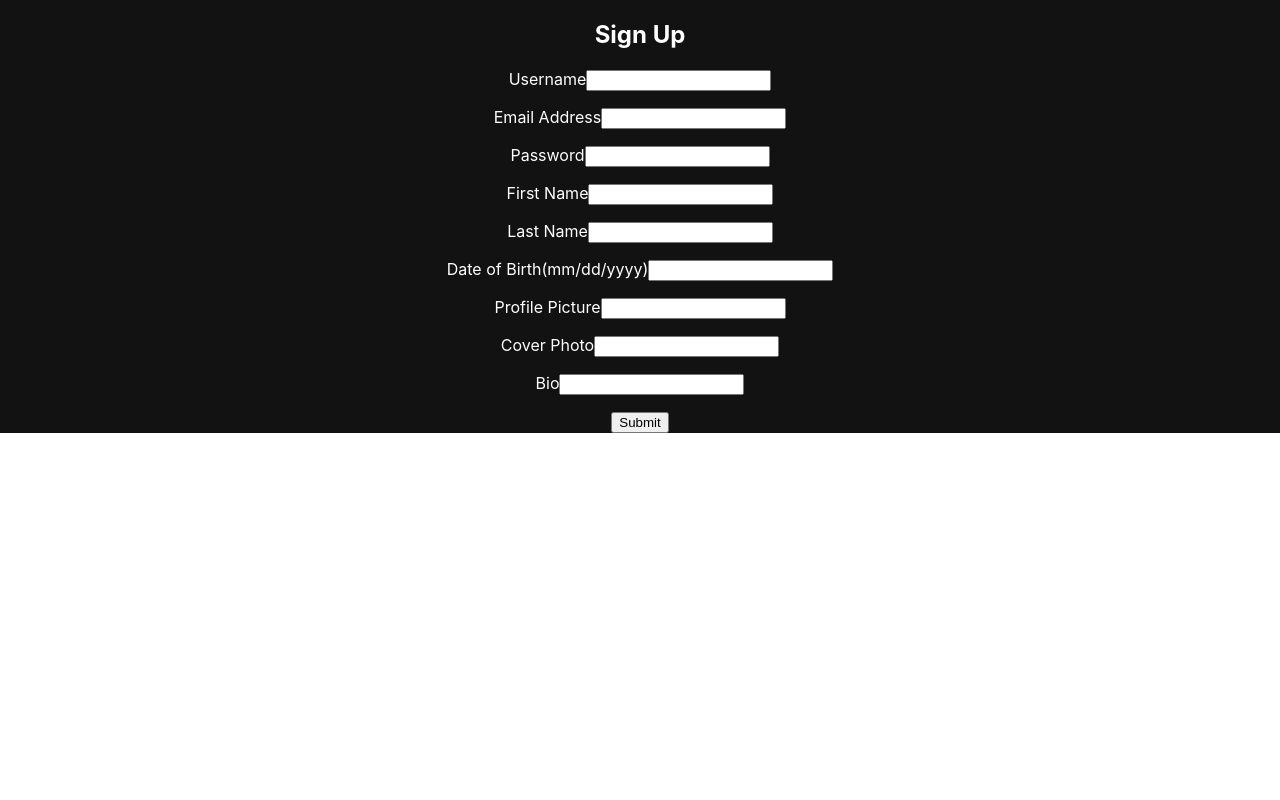
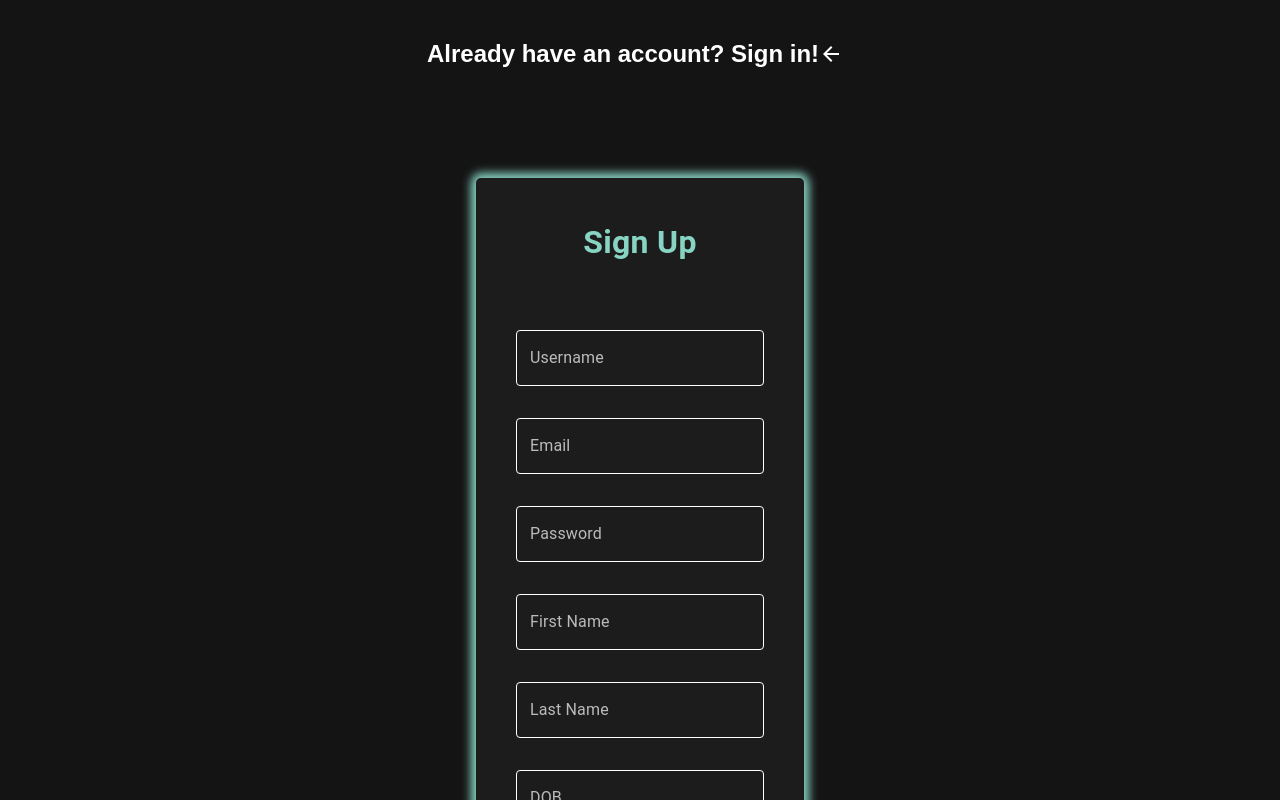
Before and after one commit to MatthewLongshore12/videogamesocialfinal, a React (Create React App) app in the folder client/: page /signup in a window 1280 px wide. Shown: the top 800 px of the page. Built offline with nearby package versions, Linux system fonts and the light colour scheme; no server answers.

Commit message:
Login and Signup forms styled

```diff
--- a/client/src/index.css
+++ b/client/src/index.css
@@ -5,6 +5,7 @@ body {
     sans-serif;
   -webkit-font-smoothing: antialiased;
   -moz-osx-font-smoothing: grayscale;
+  background-color: #121212;
 }
 
 code {
--- a/client/src/userviews/Sidebar.js
+++ b/client/src/userviews/Sidebar.js
@@ -66,14 +66,14 @@ const Sidebar = ({ setMode, mode }) => {
           </ListItem>
 
           {/* dark and light mode */}
-          <ListItem disablePadding>
+          {/* <ListItem disablePadding>
             <ListItemButton component="div">
               <ListItemIcon>
                 <DarkModeIcon />
               </ListItemIcon>
               <Switch onChange={e => setMode(mode === "light" ? "dark" : "light")} />
             </ListItemButton>
-          </ListItem>
+          </ListItem> */}
         </List>
       </Box>
     </Box>
--- a/client/src/userviews/auth/Login.js
+++ b/client/src/userviews/auth/Login.js
@@ -1,11 +1,60 @@
 import { useContext, useState, useEffect } from 'react'
 import NavController from '../../components/NavController'
-import { useNavigate } from "react-router-dom";
+import { useNavigate, Link } from "react-router-dom";
 import { UserContext } from '../../statekeeper/state';
+import { Avatar, Box, Button, ButtonGroup, TextField, Typography , IconButton } from '@mui/material'
+import styled from '@emotion/styled';
+import ArrowBackIcon from '@mui/icons-material/ArrowBack';
+import PersonAddAltIcon from '@mui/icons-material/PersonAddAlt';
+
+const StyledBox = styled(Box)({
+  display: "flex",
+  flexDirection: "column",
+  alignItems: "center",
+  backgroundColor: "#1c1c1c",
+  padding: "40px",
+  borderRadius: "5px",
+  boxShadow: "0px 0px 10px 5px #88d4c3",
+})
+
+const StyledHeader = styled(Typography)({
+  color: "#88d4c3",
+  fontSize: "32px",
+  fontWeight: "bold",
+  marginBottom: "40px",
+})
+
+const StyledTextField = styled(TextField)({
+  "& label.Mui-focused": {
+    color: "#88d4c3",
+  },
+  "& .MuiInput-underline:after": {
+    borderBottomColor: "#88d4c3",
+  },
+  "& .MuiOutlinedInput-root": {
+    "& fieldset": {
+      borderColor: "#ffffff",
+    },
+    "&:hover fieldset": {
+      borderColor: "#88d4c3",
+    },
+    "&.Mui-focused fieldset": {
+      borderColor: "#88d4c3",
+    },
+  },
+})
+
+const SubmitButton = styled(Button)(({ theme }) => ({
+  backgroundColor: '#88d4c3',
+  color: '#121212',
+  '&:hover': {
+    backgroundColor: '#88d4c3',
+    color: '#fff'
+  },
+}));
 
 
 function Login({handleLogin}) {
-
     const [email, setEmail] = useState("");
     const [password, setPassword] = useState("");
     const { user } = useContext(UserContext)
@@ -36,35 +85,46 @@ function Login({handleLogin}) {
       }
 
     return (
-        <>
-            <h2>LogIn</h2>
-            <form onSubmit={handleSubmit}>
-                email:
-                <br />
-                <input
+      <Box sx={{ display: "flex", flexDirection: "column", alignItems: "center", gap: "20px", minHeight: "100vh", backgroundColor: "#141414" }}>
+      <header className='toppage'>
+      </header>
+      <Box sx={{ display: "flex", justifyContent: "center", alignItems: "center", padding: "50px 0" }}>
+        <StyledBox>
+          <StyledHeader>Log In</StyledHeader>
+          <form onSubmit={handleSubmit} style={{width: "100%"}}>
+            <Box sx={{ display: "flex", alignItems: "center", gap: "10px", mb: 3 }}>
+            </Box>
+            <StyledTextField
               onChange={(e) => setEmail(e.target.value)}
-                    name="email"
+              sx={{ width: "100%", mb: 2 }}
+              inputProps={{ style: { color: "#ffffff" } }}
               id="email"
-                    type="text"
+              label="Email"
+              variant="outlined"
               value={email}
             />
-                <br />
-                password:
-                <br />
-                <input
+            <StyledTextField
               onChange={(e) => setPassword(e.target.value)}
-                    name="password"
+              sx={{ width: "100%", mb: 2 }}
+              inputProps={{ style: { color: "#ffffff" } }}
+              multiline
               id="password"
-                    type="password"
+              label="Password"
+              variant="outlined"
               value={password}
             />
-                <br />
-                <button type='submit'>Log In</button>
+            <SubmitButton type="submit">Go</SubmitButton>
           </form>
-            <br />
-            <h3>Create an Account for Free!</h3>
-            <NavController path='/signup' text='Sign Up' />
-        </>
+        </StyledBox>
+      </Box>
+      <footer className='buttpage'>
+        <h3>Don't have an account? Sign Up!
+          <Link to='/signup'>
+            <PersonAddAltIcon sx={{display: 'flex'}}/>
+          </Link>
+        </h3>
+      </footer>
+    </Box>
     )
 }
 
--- a/client/src/userviews/auth/Signup.js
+++ b/client/src/userviews/auth/Signup.js
@@ -1,11 +1,60 @@
 import React from "react";
+import styled from '@emotion/styled';
+import { Avatar, Box, Button, ButtonGroup, TextField, Typography , IconButton } from '@mui/material'
 import { useNavigate } from "react-router-dom";
 import {useFormik} from "formik"
 import * as yup from "yup"
+import ArrowBackIcon from '@mui/icons-material/ArrowBack';
+
+
+const StyledBox = styled(Box)({
+    display: "flex",
+    flexDirection: "column",
+    alignItems: "center",
+    backgroundColor: "#1c1c1c",
+    padding: "40px",
+    borderRadius: "5px",
+    boxShadow: "0px 0px 10px 5px #88d4c3",
+  })
+
+  const StyledHeader = styled(Typography)({
+    color: "#88d4c3",
+    fontSize: "32px",
+    fontWeight: "bold",
+    marginBottom: "40px",
+  })
+
+  const StyledTextField = styled(TextField)({
+    "& label.Mui-focused": {
+      color: "#88d4c3",
+    },
+    "& .MuiInput-underline:after": {
+      borderBottomColor: "#88d4c3",
+    },
+    "& .MuiOutlinedInput-root": {
+      "& fieldset": {
+        borderColor: "#ffffff",
+      },
+      "&:hover fieldset": {
+        borderColor: "#88d4c3",
+      },
+      "&.Mui-focused fieldset": {
+        borderColor: "#88d4c3",
+      },
+    },
+  })
+
+  const SubmitButton = styled(Button)(({ theme }) => ({
+    backgroundColor: '#88d4c3',
+    color: '#121212',
+    '&:hover': {
+      backgroundColor: '#88d4c3',
+      color: '#fff'
+    },
+  }));
 
 
 function Signup({ onLogin, setUser }) {
-
     const navigate = useNavigate()
 
     const formSchema = yup.object().shape({
@@ -35,8 +84,7 @@ function Signup({ onLogin, setUser }) {
         .max(new Date(Date.now() - 567648000000), "You must be at least 18 years")
         .required('required'),
         profile_picture: yup
-        .string()
-        .required('required'),
+        .string(),
         cover_picture: yup
         .string(),
         bio: yup
@@ -71,120 +119,192 @@ function Signup({ onLogin, setUser }) {
         },
     });
 
-    // const [show, setShow] = useState(false)
+    const handleGoBack = () => {
+        navigate(-1);
+      };
 
-    // const handleShow = () => {
-    //     setShow(!show)
-    // }
+
+
 
 
     return (
-        <div>
-            <form onSubmit={formik.handleSubmit} >
-                <div>
-                    <h2>Sign Up</h2>
-                </div>
-
-                <label htmlFor="username">Username</label>
-                <input
-                type="text"
-                name="username"
+        <Box sx={{ display: "flex", flexDirection: "column", alignItems: "center", gap: "20px", minHeight: "100vh", backgroundColor: "#141414" }}>
+      <header className='toppage'>
+      <IconButton onClick={handleGoBack} style={{ marginRight: '10px' }}>
+        <h4>Already have an account? Sign in!</h4>
+                <ArrowBackIcon />
+      </IconButton>
+      </header>
+      <Box sx={{ display: "flex", justifyContent: "center", alignItems: "center", padding: "50px 0" }}>
+        <StyledBox>
+          <StyledHeader>Sign Up</StyledHeader>
+          <form onSubmit={formik.handleSubmit} style={{width: "100%"}}>
+            <Box sx={{ display: "flex", alignItems: "center", gap: "10px", mb: 3 }}>
+            </Box>
+            <StyledTextField
+              sx={{ width: "100%", mb: 2 }}
+              inputProps={{ style: { color: "#ffffff" } }}
               id="username"
-                autoComplete="off"
-                // value={formik.values.username}
+              label="Username"
+              variant="outlined"
               onChange={formik.handleChange}
             />
             <p style={{ color: "red" }}> {formik.errors.username}</p>
-
-                <label htmlFor="email">Email Address</label>
-                <input
-                type="text"
-                name="email"
+            <StyledTextField
+              sx={{ width: "100%", mb: 2 }}
+              inputProps={{ style: { color: "#ffffff" } }}
+              multiline
               id="email"
-                autoComplete="off"
-                // value={formik.values.email}
+              label="Email"
+              variant="outlined"
               onChange={formik.handleChange}
             />
             <p style={{ color: "red" }}> {formik.errors.email}</p>
-
-                <div>
-                    <label htmlFor="password">Password</label>
-                    <input
-                        type="password"
+            <StyledTextField
+              sx={{ width: "100%", mb: 2 }}
+              inputProps={{ style: { color: "#ffffff" } }}
+              multiline
               id="password"
-                        // value={formik.values.password}
+              label="Password"
+              variant="outlined"
               onChange={formik.handleChange}
-                        autoComplete="current-password"
             />
             <p style={{ color: "red" }}> {formik.errors.password}</p>
-                </div>
-
-                <label htmlFor="first_name">First Name</label>
-                <input
-                type="text"
-                name="first_name"
+            <StyledTextField
+              sx={{ width: "100%", mb: 2 }}
+              inputProps={{ style: { color: "#ffffff" } }}
+              multiline
               id="first_name"
-                // value={formik.values.first_name}
+              label="First Name"
+              variant="outlined"
               onChange={formik.handleChange}
             />
             <p style={{ color: "red" }}> {formik.errors.first_name}</p>
-
-                <label htmlFor="last_name">Last Name</label>
-                <input
-                type="text"
-                name="last_name"
+            <StyledTextField
+              sx={{ width: "100%", mb: 2 }}
+              inputProps={{ style: { color: "#ffffff" } }}
+              multiline
               id="last_name"
-                // value={formik.values.last_name}
+              label="Last Name"
+              variant="outlined"
               onChange={formik.handleChange}
             />
             <p style={{ color: "red" }}> {formik.errors.last_name}</p>
-
-                <label htmlFor="dob">Date of Birth(mm/dd/yyyy)</label>
-                <input
-                type="text"
+            <StyledTextField
+              sx={{ width: "100%", mb: 2 }}
+              inputProps={{ style: { color: "#ffffff" } }}
+              multiline
               id="dob"
-                name="dob"
-                placeholder={formik.values.dob}
-                // value={formik.values.dob}
+              label="DOB"
+              variant="outlined"
               onChange={formik.handleChange}
             />
             <p style={{ color: "red" }}> {formik.errors.dob}</p>
 
-                <label htmlFor="profile_picture">Profile Picture</label>
-                <input
-                type="text"
-                name="profile_picture"
-                id="profile_picture"
-                // value={formik.values.profile_picture}
-                onChange={formik.handleChange}
-                />
-                <p style={{ color: "red" }}> {formik.errors.profile_picture}</p>
+            <SubmitButton type="submit">Sign</SubmitButton>
+          </form>
+        </StyledBox>
+      </Box>
+      <footer className='buttpage'>
+      </footer>
+    </Box>
+        // <div>
+        //     <form onSubmit={formik.handleSubmit} >
+        //         <div>
+        //             <h2>Sign Up</h2>
+        //         </div>
 
-                <label htmlFor="cover_picture">Cover Photo</label>
-                <input
-                type="text"
-                name="cover_picture"
-                id="cover_picture"
-                // value={formik.values.cover_picture}
-                onChange={formik.handleChange}
-                />
-                <p style={{ color: "red" }}> {formik.errors.cover_picture}</p>
+        //         <label htmlFor="username">Username</label>
+        //         <input
+        //         type="text"
+        //         name="username"
+        //         id="username"
+        //         autoComplete="off"
+        //         onChange={formik.handleChange}
+        //         />
+        //         <p style={{ color: "red" }}> {formik.errors.username}</p>
 
-                <label htmlFor="bio">Bio</label>
-                <input
-                type="text"
-                name="bio"
-                id="bio"
-                // value={formik.values.bio}
-                onChange={formik.handleChange}
-                />
-                <p style={{ color: "red" }}> {formik.errors.bio}</p>
+        //         <label htmlFor="email">Email Address</label>
+        //         <input
+        //         type="text"
+        //         name="email"
+        //         id="email"
+        //         autoComplete="off"
+        //         onChange={formik.handleChange}
+        //         />
+        //         <p style={{ color: "red" }}> {formik.errors.email}</p>
 
-                <div>
-                    <button type="submit">Submit</button>
-                </div>
-            </form>
-        </div>
+        //         <div>
+        //             <label htmlFor="password">Password</label>
+        //             <input
+        //                 type="password"
+        //                 id="password"
+        //                 onChange={formik.handleChange}
+        //                 autoComplete="current-password"
+        //             />
+        //             <p style={{ color: "red" }}> {formik.errors.password}</p>
+        //         </div>
+
+        //         <label htmlFor="first_name">First Name</label>
+        //         <input
+        //         type="text"
+        //         name="first_name"
+        //         id="first_name"
+        //         onChange={formik.handleChange}
+        //         />
+        //         <p style={{ color: "red" }}> {formik.errors.first_name}</p>
+
+        //         <label htmlFor="last_name">Last Name</label>
+        //         <input
+        //         type="text"
+        //         name="last_name"
+        //         id="last_name"
+        //         onChange={formik.handleChange}
+        //         />
+        //         <p style={{ color: "red" }}> {formik.errors.last_name}</p>
+
+        //         <label htmlFor="dob">Date of Birth(mm/dd/yyyy)</label>
+        //         <input
+        //         type="text"
+        //         id="dob"
+        //         name="dob"
+        //         placeholder={formik.values.dob}
+        //         onChange={formik.handleChange}
+        //         />
+        //         <p style={{ color: "red" }}> {formik.errors.dob}</p>
+
+        //         <label htmlFor="profile_picture">Profile Picture</label>
+        //         <input
+        //         type="text"
+        //         name="profile_picture"
+        //         id="profile_picture"
+        //         onChange={formik.handleChange}
+        //         />
+        //         <p style={{ color: "red" }}> {formik.errors.profile_picture}</p>
+
+        //         <label htmlFor="cover_picture">Cover Photo</label>
+        //         <input
+        //         type="text"
+        //         name="cover_picture"
+        //         id="cover_picture"
+        //         onChange={formik.handleChange}
+        //         />
+        //         <p style={{ color: "red" }}> {formik.errors.cover_picture}</p>
+
+        //         <label htmlFor="bio">Bio</label>
+        //         <input
+        //         type="text"
+        //         name="bio"
+        //         id="bio"
+        //         onChange={formik.handleChange}
+        //         />
+        //         <p style={{ color: "red" }}> {formik.errors.bio}</p>
+
+        //         <div>
+        //             <button type="submit">Submit</button>
+        //         </div>
+        //     </form>
+        // </div>
     );
 }
 
```
Also changed, not shown: client/src/userviews/ProfilePage.js (+13 -8 lines), client/src/stylesheets/commpage.css (line endings or trailing spaces), 1 other file (tests, documents, lock files or other folders). Lines whose indentation alone changed are shown as unchanged.
